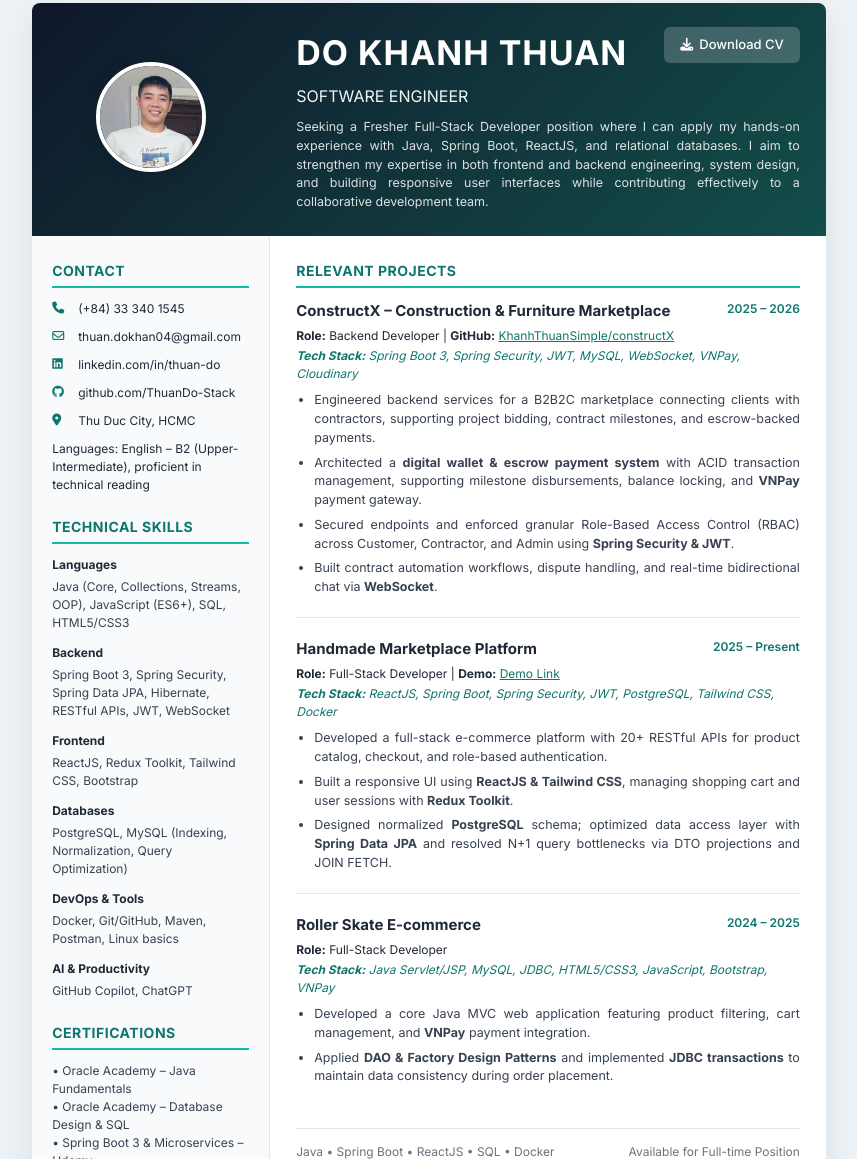
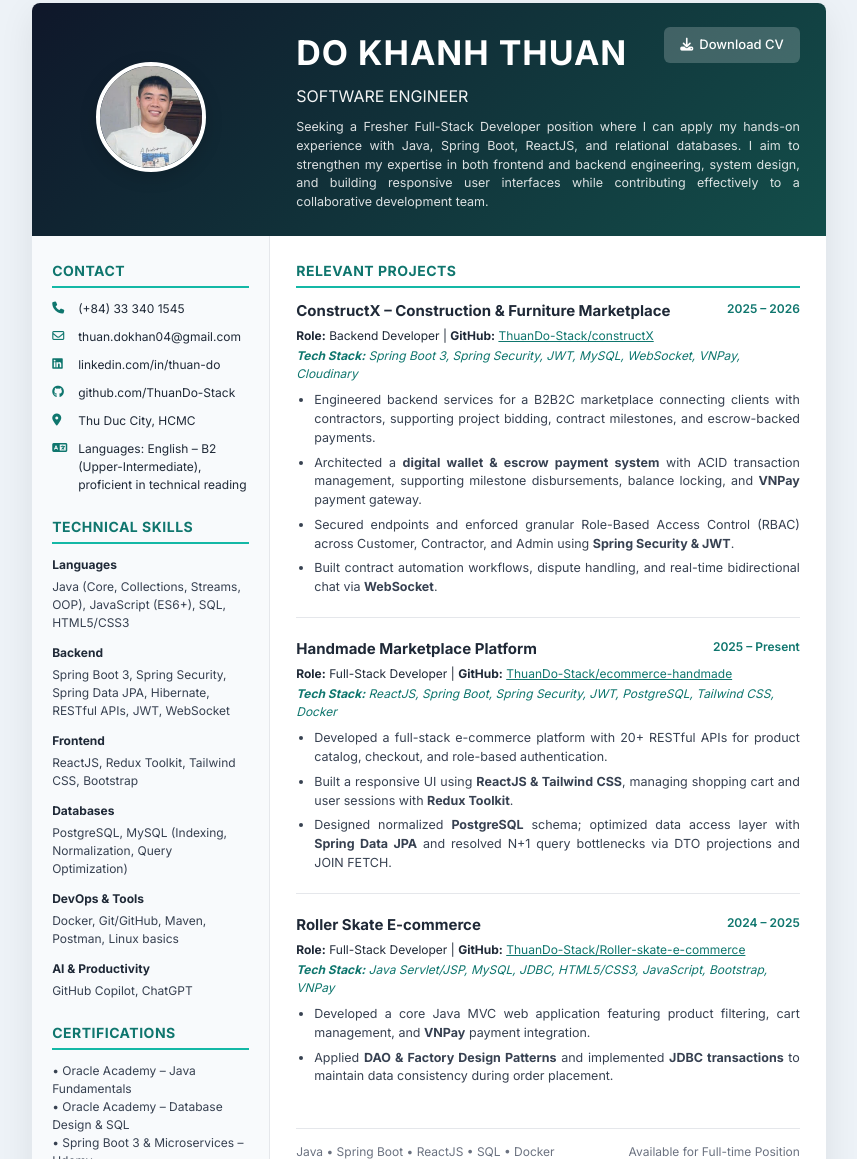
Before and after one commit to ThuanDo-Stack/Portfolio-DoKhanhThuan, a plain HTML site: page index.html in a window 1280 px wide. Shown: the part 56-1215 px from the top of the page, without its empty margins (211-1068 px from the left). Drawn offline with Linux system fonts and the light colour scheme.

Commit message:
Update GitHub links for project roles

```diff
--- a/index.html
+++ b/index.html
@@ -83,6 +83,7 @@
           <span>Thu Duc City, HCMC</span>
         </div>
           <div class="info-item">
+             <i class="fa-solid fa-language"></i>
           <span>Languages: English – B2 (Upper-Intermediate), proficient in technical reading</span>
         </div>
       </div>
@@ -158,7 +159,7 @@
             <div class="project-date">2025 – 2026</div>
           </div>
           <div style="font-size: 12px; margin-bottom: 2px;">
-            <strong>Role:</strong> Backend Developer | <strong>GitHub:</strong> <a href="https://github.com/ThuanDo-Stack/constructX" target="_blank" style="color: var(--primary); text-decoration: underline;">KhanhThuanSimple/constructX</a>
+            <strong>Role:</strong> Backend Developer | <strong>GitHub:</strong> <a href="https://github.com/ThuanDo-Stack/constructX" target="_blank" style="color: var(--primary); text-decoration: underline;">ThuanDo-Stack/constructX</a>
           </div>
           <div class="tech">
             <strong>Tech Stack:</strong> Spring Boot 3, Spring Security, JWT, MySQL, WebSocket, VNPay, Cloudinary
@@ -178,7 +179,7 @@
             <div class="project-date">2025 – Present</div>
           </div>
           <div style="font-size: 12px; margin-bottom: 2px;">
-            <strong>Role:</strong> Full-Stack Developer | <strong>Demo:</strong> <a href="https://cheerful-rejoicing-production-8efa.up.railway.app/" target="_blank" style="color: var(--primary); text-decoration: underline;">Demo Link</a>
+            <strong>Role:</strong> Full-Stack Developer | <strong>GitHub:</strong> <a href="https://github.com/ThuanDo-Stack/ecommerce-handmade" target="_blank" style="color: var(--primary); text-decoration: underline;">ThuanDo-Stack/ecommerce-handmade</a>
           </div>
           <div class="tech">
             <strong>Tech Stack:</strong> ReactJS, Spring Boot, Spring Security, JWT, PostgreSQL, Tailwind CSS, Docker
@@ -197,7 +198,7 @@
             <div class="project-date">2024 – 2025</div>
           </div>
           <div style="font-size: 12px; margin-bottom: 2px;">
-            <strong>Role:</strong> Full-Stack Developer
+            <strong>Role:</strong> Full-Stack Developer | <strong>GitHub:</strong> <a href="https://github.com/ThuanDo-Stack/https://github.com/ThuanDo-Stack/Roller-skate-e-commerce-website-" target="_blank" style="color: var(--primary); text-decoration: underline;">ThuanDo-Stack/Roller-skate-e-commerce</a>
           </div>
           <div class="tech">
             <strong>Tech Stack:</strong> Java Servlet/JSP, MySQL, JDBC, HTML5/CSS3, JavaScript, Bootstrap, VNPay
```
